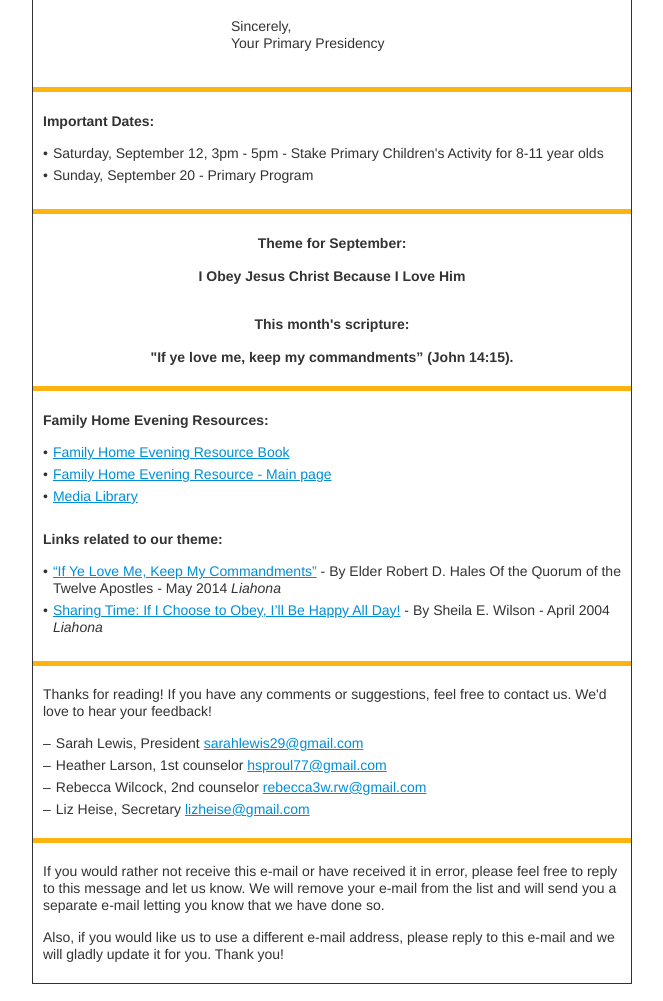
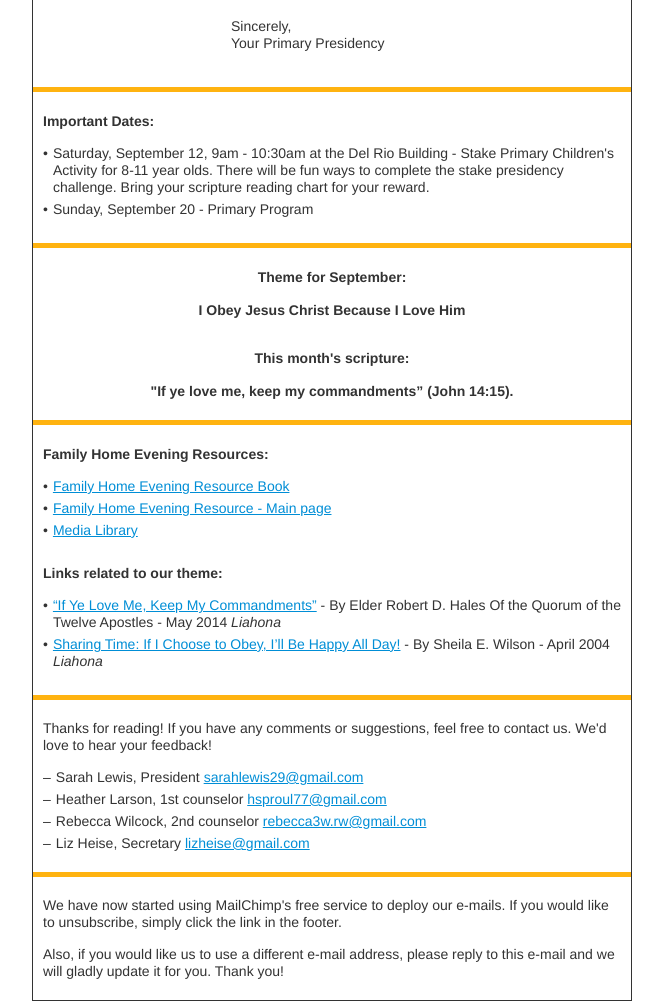
Before and after one commit to lheise/lizard, a website: page newsletters/2015/september/template.html in a window 1280 px wide. Shown: the part 322-1323 px from the top of the page, without its empty margins (308-971 px from the left). Drawn offline with Linux system fonts and the light colour scheme.

Commit message:
sept. newsletter

```diff
--- a/newsletters/2015/september/template.html
+++ b/newsletters/2015/september/template.html
@@ -363,7 +363,7 @@
                     <table border="0" cellpadding="0" cellspacing="0">
                       <tr>
                         <td class="li" valign="top">&#8226;</td>
-                        <td><a class="no-link" href="">Saturday, September 12, 3pm - 5pm</a> - Stake Primary Children's Activity for 8-11 year olds</td>
+                        <td><a class="no-link" href="">Saturday, September 12, 9am - 10:30am at the Del Rio Building</a> - Stake Primary Children's Activity for 8-11 year olds. There will be fun ways to complete the stake presidency challenge. Bring your scripture reading chart for your reward.</td>
                       </tr>
                       <tr>
                         <td class="li pt5" valign="top">&#8226;</td>
@@ -608,7 +608,7 @@
 
                 <tr>
                   <td class="p pb5">
-                     If you would rather not receive this e-mail or have received it in error, please feel free to reply to this message and let us know. We will remove your e-mail from the list and will send you a separate e-mail letting you know that we have done so.
+                     We have now started using MailChimp's free service to deploy our e-mails. If you would like to unsubscribe, simply click the link in the footer.
                   </td>
                 </tr>
                 <!-- end p -->
```
Also changed, not shown: newsletters/2015/september/email.html (+1 -1 lines).
